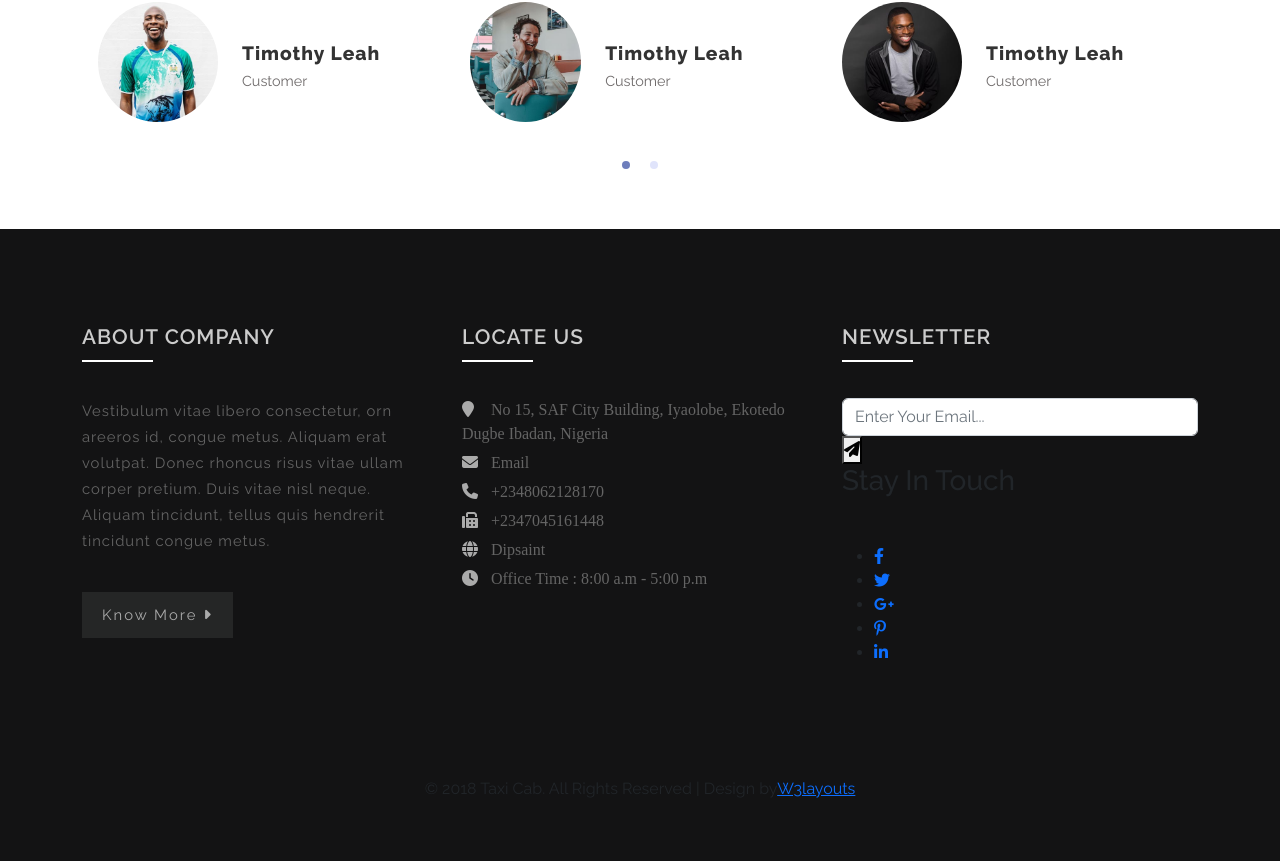
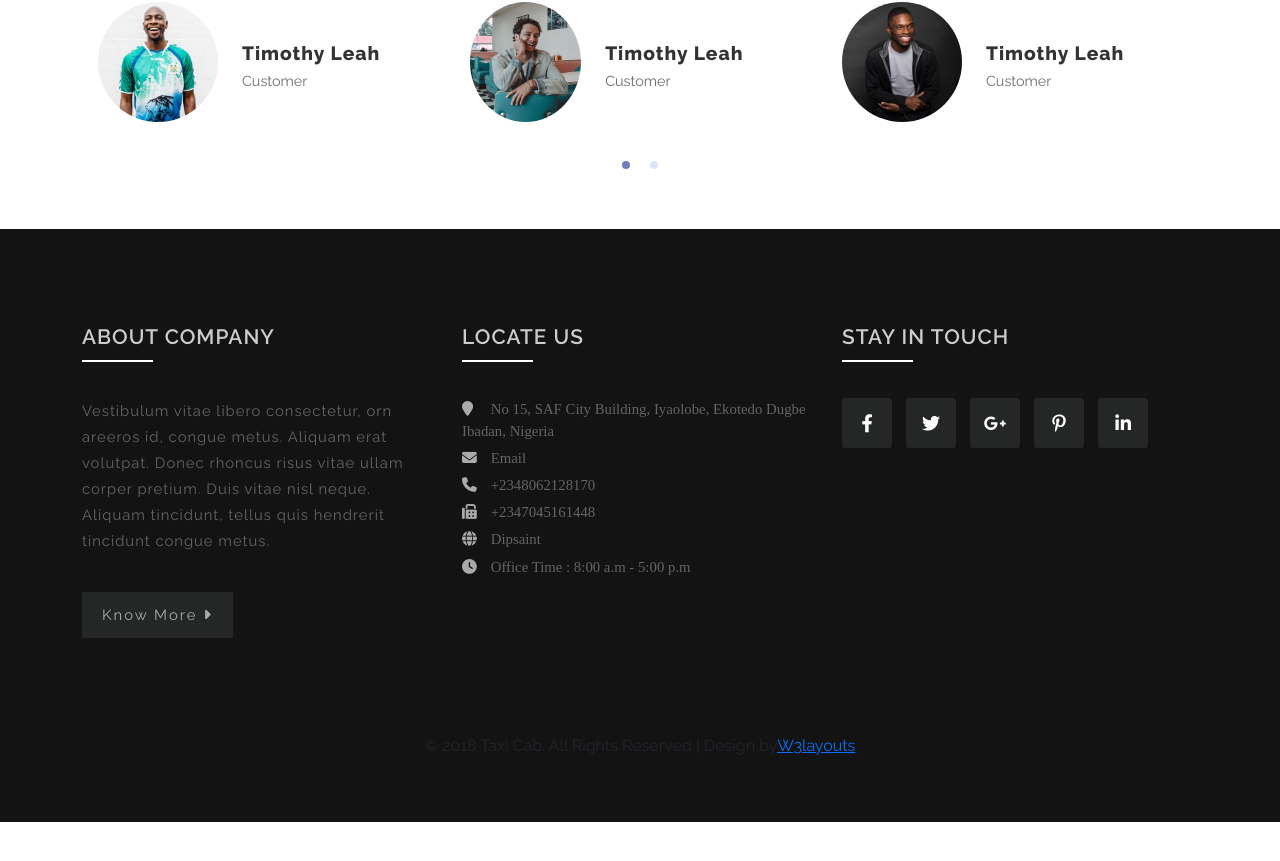
Before and after one commit to Cyber9jaDev/Car-Booking-System, a React (Vite) app in the folder client/: page / in a window 1280 px wide. Shown: the part 3181-4042 px from the top of the page. After the commit the page ends 4003 px from the top, so only its background shows below. Built offline with nearby package versions, Linux system fonts and the light colour scheme.

Commit message:
updated footer

```diff
--- a/client/src/components/users/Footer.tsx
+++ b/client/src/components/users/Footer.tsx
@@ -84,9 +84,9 @@ const Footer = () => {
 							</div>
 						</div>
 					</div> */}
-					<div className="col-lg-4 col-sm-6 subscribe-main footer-grid text-left">
-						<h3 className="mb-sm-5 mb-4">Newsletter</h3>
-						<div className="subscribe-main text-left">
+					<div className="col-lg-4 col-sm-6 footer-grid text-left">
+						<h3 className="mb-sm-5 mb-4">Stay In Touch</h3>
+						{/* <div className="subscribe-main text-left">
 							<div className="subscribe-form">
 								<form action="#" method="post" className="subscribe_form">
 									<input className="form-control" type="email" placeholder="Enter Your Email..." required />
@@ -94,33 +94,32 @@ const Footer = () => {
 											aria-hidden="true"></i></button>
 								</form>
 							</div>
-						</div>
+						</div> */}
 						<div className="footer-social">
-							<div className="copyrighttop">
-								<h3 className="mb-sm-5 mb-4">Stay In Touch</h3>
+							<div>
 								<ul>
-									<li className="mr-1">
-										<a className="facebook" href="#">
+									<li className="me-1">
+										<a className="icon" href="#">
 											<i className="fab fa-facebook-f"></i>
 										</a>
 									</li>
-									<li className="mr-1">
-										<a className="facebook" href="#">
+									<li className="me-1">
+										<a className="icon" href="#">
 											<i className="fab fa-twitter"></i>
 										</a>
 									</li>
-									<li className="mr-1">
-										<a className="facebook" href="#">
+									<li className="me-1">
+										<a className="icon" href="#">
 											<i className="fab fa-google-plus-g"></i>
 										</a>
 									</li>
-									<li className="mr-1">
-										<a className="facebook" href="#">
+									<li className="me-1">
+										<a className="icon" href="#">
 											<i className="fab fa-pinterest-p"></i>
 										</a>
 									</li>
 									<li>
-										<a className="facebook" href="#">
+										<a className="icon" href="#">
 											<i className="fab fa-linkedin-in"></i>
 										</a>
 									</li>
--- a/client/src/sass/footer.scss
+++ b/client/src/sass/footer.scss
@@ -1,10 +1,6 @@
 #footer{
   background: #0e0f10;
 	background: #131314;
-
-  .footer-grid{
-
-  }
 
   .footer-grid > h3 {
     font-size: 1.3em;
@@ -71,6 +67,7 @@
     color: #646464;
     font-family: initial;
     margin: 5px 0;
+    font-size: 0.925em;
   }
 
   .footer-bottom-list > li > i.fas{
@@ -83,4 +80,42 @@
     color: inherit;
     font-family: inherit
   }
+
+  .footer-social > div{
+    list-style: none;
+    margin: 2em 0 0;
+  }
+
+  .footer-social > div > ul{
+    padding-left: 0;
+  }
+
+  .footer-social > div > ul > li{
+    list-style: none;
+    display: inline-block;
+  }
+
+  .footer-social > div > ul > li:not(:first-child){
+    margin-left: 10px;
+  }
+
+  .footer-social > div > ul > li > a.icon{
+    color: #fff;
+    font-size: 18px;
+    background: rgba(241, 245, 249, 0.08);
+    width: 50px;
+    height: 50px;
+    display: flex;
+    align-items: center;
+    justify-content: center;
+    line-height: 40px;
+    border-radius: 3px;
+    text-decoration: none;
+    transition: all 1.5s ease;
+
+    &:hover{
+      color: #333;
+      background: #ccc;
+    }
+  }
 }
```
